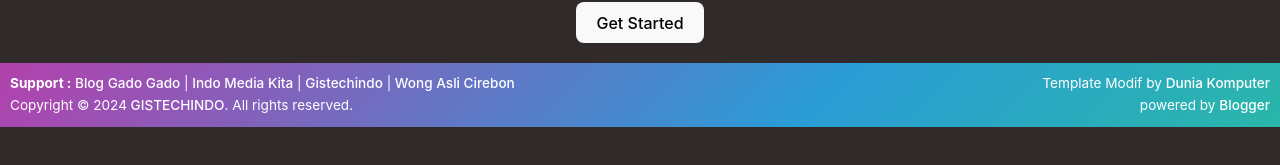
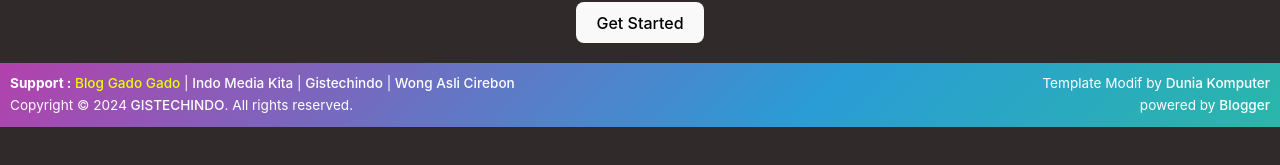
Before and after one commit to kanggawe/kanggawe.github.io, a React (Vite) app: page / in a window 1280 px wide. In both pictures the pointer is over the link "Blog Gado Gado". Shown: the part 563-728 px from the top of the page. Built offline with nearby package versions, Linux system fonts and the light colour scheme.

Commit message:
css+ footer

```diff
--- a/src/App.css
+++ b/src/App.css
@@ -88,6 +88,9 @@ body {
 }
 #credit-kanan a, #credit-kiri a{
   color: #fff;
+}
+#credit-kanan a:hover, #credit-kiri a:hover {
+  color: #e8ff00;
 }
 
 #footer-credit,
```
